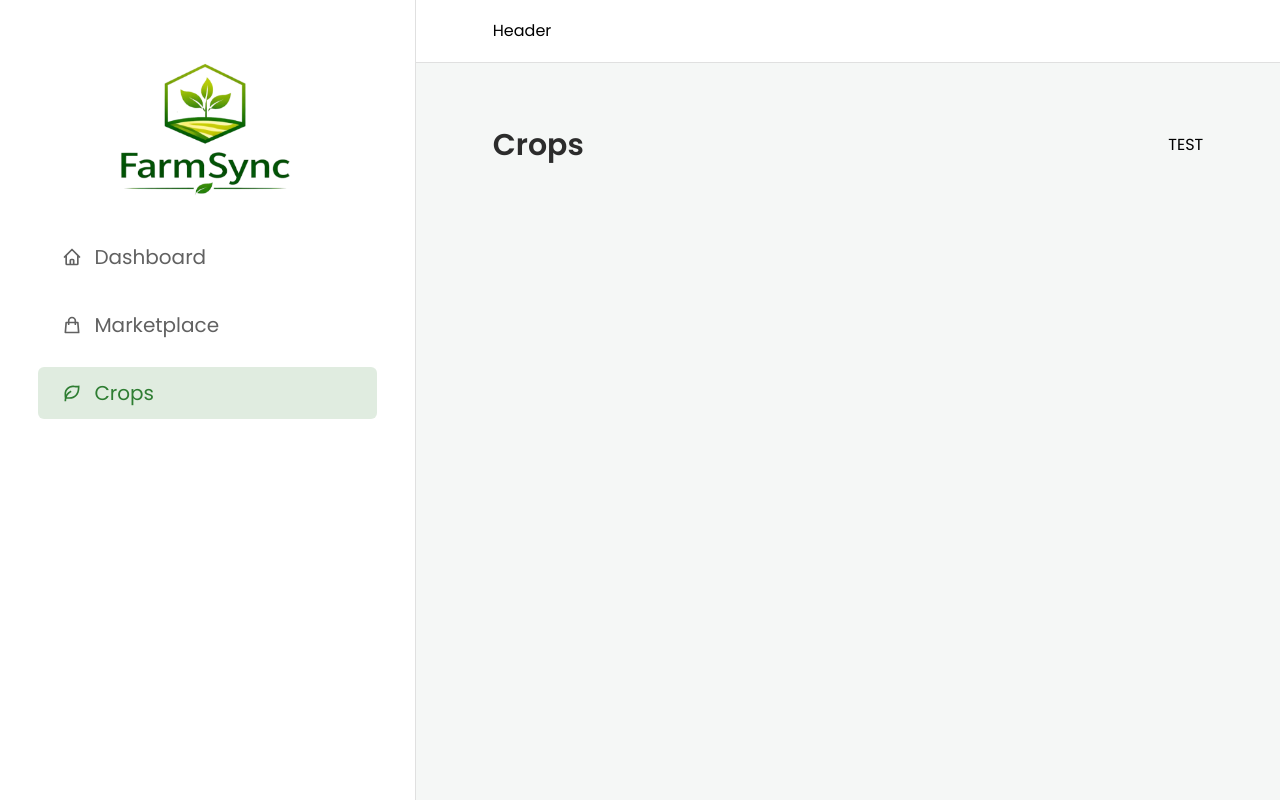
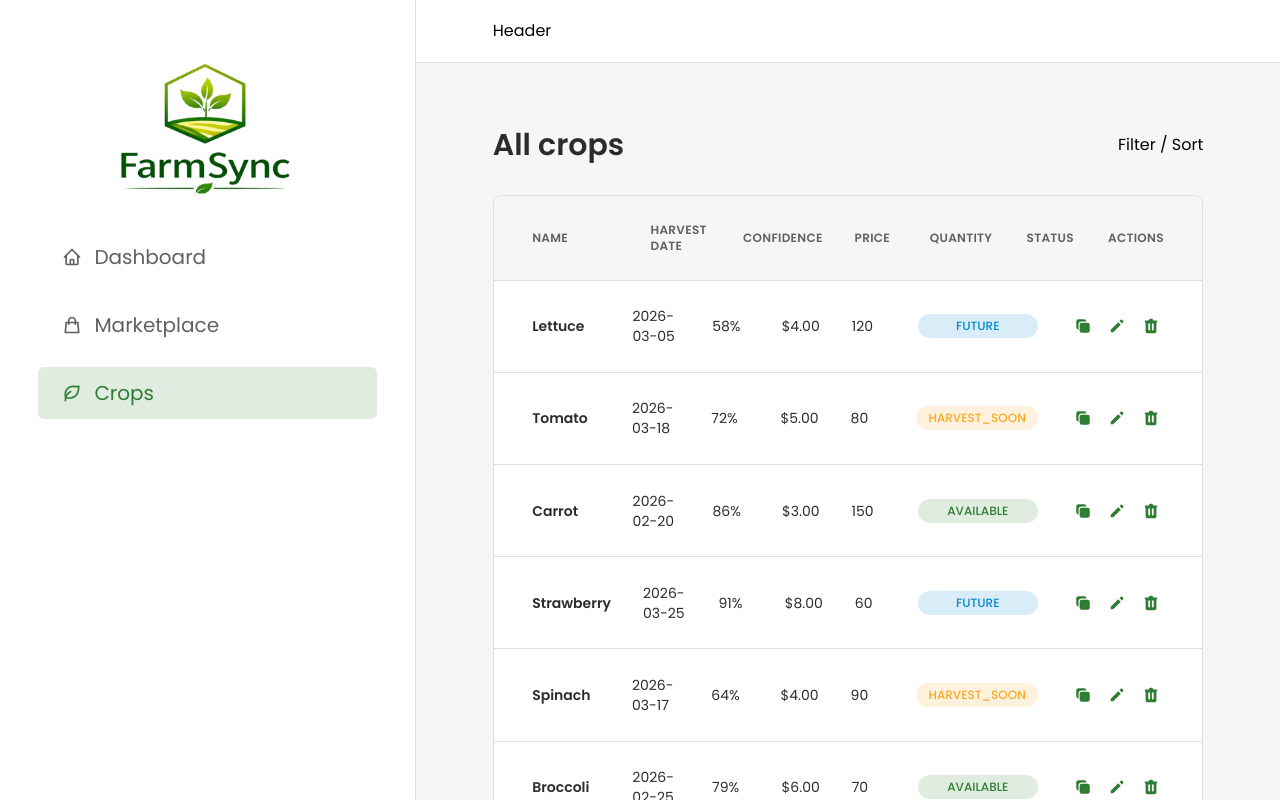
Before and after one commit to jan9601/CS-250-Project, a React (Vite) app in the folder frontend/FarmSync/: page /crops in a window 1280 px wide. Shown: the top 800 px of the page. Built offline with nearby package versions, Linux system fonts and the light colour scheme; a web font is replaced by a local one.

Commit message:
Implemented Crops table - needs onclick button functions

```diff
--- /dev/null
+++ b/frontend/FarmSync/src/features/crops/CropsRow.jsx
@@ -0,0 +1,96 @@
+import {HiSquare2Stack} from "react-icons/hi2";
+import {formatCurrency} from "../../utils/helpers";
+import {HiPencil, HiTrash} from "react-icons/hi";
+
+/**
+ * CropsRow
+ * --------
+ * Represents one crop row inside the crops table.
+ *
+ * This row shows the most important crop information for the farmer:
+ * - name
+ * - predicted harvest date
+ * - confidence score
+ * - price
+ * - quantity
+ * - status
+ * - actions
+ */
+function CropsRow({crop}) {
+  const {
+    id: cropId,
+    name,
+    plantingDate,
+    predictedHarvestDate,
+    confidenceScore,
+    price,
+    quantity,
+    status,
+  } = crop;
+
+  /**
+   * Maps each crop status to a badge color style.
+   * These colors follow the FarmSync design system:
+   * - AVAILABLE -> green
+   * - HARVEST_SOON -> yellow
+   * - FUTURE -> blue
+   */
+  const statusStyle = {
+    AVAILABLE: "bg-success/15 text-success",
+    HARVEST_SOON: "bg-accent-harvest/15 text-accent-harvest",
+    FUTURE: "bg-info/15 text-info",
+  };
+
+  return (
+    <div className="crops-row bg-surface text-sm text-text-primary">
+      <div className="font-semibold">{name}</div>
+
+      <div>{predictedHarvestDate}</div>
+
+      <div>{(confidenceScore * 100).toFixed()}%</div>
+
+      <div>{formatCurrency(price)}</div>
+
+      <div>{quantity}</div>
+
+      <div className="flex justify-center">
+        <span
+          className={`inline-block min-w-30 rounded-full px-3 py-1 text-center text-xs font-medium uppercase ${statusStyle[status]}`}
+        >
+          {status}
+        </span>
+      </div>
+
+      <div className="flex items-center justify-center gap-2 text-lg text-brand-primary">
+        <button
+          type="button"
+          className="cursor-pointer rounded-md p-1 transition-colors hover:bg-brand-light/20"
+          aria-label={`Duplicate ${name}`}
+          title="Duplicate crop"
+        >
+          <HiSquare2Stack />
+        </button>
+
+        <button
+          type="button"
+          className="cursor-pointer rounded-md p-1 transition-colors hover:bg-brand-light/20"
+          aria-label={`Edit ${name}`}
+          title="Edit crop"
+        >
+          <HiPencil />
+        </button>
+
+        <button
+          type="button"
+          className="cursor-pointer rounded-md p-1 transition-colors hover:bg-error/10 hover:text-error"
+          aria-label={`Delete ${name}`}
+          title="Delete crop"
+        >
+          <HiTrash />
+        </button>
+      </div>
+    </div>
+  );
+}
+
+export default CropsRow;
--- /dev/null
+++ b/frontend/FarmSync/src/features/crops/CropsTable.jsx
@@ -0,0 +1,41 @@
+import CropsRow from "./CropsRow";
+import {useCrops} from "./useCrops";
+
+/**
+ * CropsTable
+ * ----------
+ * Displays the farmer's crops in a table-like layout.
+ *
+ * The header and rows share the same `.crops-row` grid class
+ * so that all columns stay aligned.
+ */
+function CropsTable() {
+  const {isLoading, crops} = useCrops();
+
+  if (isLoading)
+    return (
+      <div className="flex items-center justify-center h-full">
+        <span className="loader"></span>
+      </div>
+    );
+
+  return (
+    <div className="overflow-hidden rounded-lg border border-border bg-surface">
+      <div className="crops-row border-b border-border bg-bg text-xs font-semibold uppercase tracking-wide text-text-secondary">
+        <div>Name</div>
+        <div>Harvest Date</div>
+        <div>Confidence</div>
+        <div>Price</div>
+        <div>Quantity</div>
+        <div className="text-center">Status</div>
+        <div className="text-center">Actions</div>
+      </div>
+
+      {crops.map((crop) => (
+        <CropsRow crop={crop} key={crop.id} />
+      ))}
+    </div>
+  );
+}
+
+export default CropsTable;
--- a/frontend/FarmSync/src/index.css
+++ b/frontend/FarmSync/src/index.css
@@ -80,3 +80,67 @@ body {
   grid-template-rows: auto 1fr;
   height: 100vh;
 }
+
+/* *************** */
+/* LOADING SPINNER*/
+/* ****************/
+.loader {
+  width: 48px;
+  height: 48px;
+  border-radius: 50%;
+  position: relative;
+  animation: rotate 1s linear infinite;
+}
+.loader::before {
+  content: "";
+  box-sizing: border-box;
+  position: absolute;
+  inset: 0px;
+  border-radius: 50%;
+  border: 5px solid var(--color-action-primary);
+  animation: prixClipFix 2s linear infinite;
+}
+
+@keyframes rotate {
+  100% {
+    transform: rotate(360deg);
+  }
+}
+
+@keyframes prixClipFix {
+  0% {
+    clip-path: polygon(50% 50%, 0 0, 0 0, 0 0, 0 0, 0 0);
+  }
+  25% {
+    clip-path: polygon(50% 50%, 0 0, 100% 0, 100% 0, 100% 0, 100% 0);
+  }
+  50% {
+    clip-path: polygon(50% 50%, 0 0, 100% 0, 100% 100%, 100% 100%, 100% 100%);
+  }
+  75% {
+    clip-path: polygon(50% 50%, 0 0, 100% 0, 100% 100%, 0 100%, 0 100%);
+  }
+  100% {
+    clip-path: polygon(50% 50%, 0 0, 100% 0, 100% 100%, 0 100%, 0 0);
+  }
+}
+
+/**
+ * Shared grid used by the crops table header and each row.
+ * Using the same grid in both places keeps all columns aligned.
+ */
+.crops-row {
+  display: grid;
+  grid-template-columns: 2fr 1.4fr 1.1fr 1fr 1fr 1.2fr 1.2fr;
+  column-gap: 2rem;
+  align-items: center;
+  padding: 1.6rem 2.4rem;
+}
+
+/**
+ * Adds a separator line between rows.
+ * This must be written this way in normal CSS.
+ */
+.crops-row:not(:last-child) {
+  border-bottom: 1px solid var(--color-border);
+}
--- a/frontend/FarmSync/src/pages/Crops.jsx
+++ b/frontend/FarmSync/src/pages/Crops.jsx
@@ -1,14 +1,20 @@
+import CropsTable from "../features/crops/CropsTable";
 import Heading from "../ui/Heading";
 import Row from "../ui/Row";
 
 function Crops() {
   return (
-    <Row type="horizontal">
-      <Heading type="h1" className="text-text-primary">
-        Crops
-      </Heading>
-      <p>TEST</p>
-    </Row>
+    <div className="flex flex-col gap-8">
+      <Row type="horizontal">
+        <Heading type="h1" className="text-text-primary">
+          All crops
+        </Heading>
+        <p>Filter / Sort</p>
+      </Row>
+      <Row>
+        <CropsTable />
+      </Row>
+    </div>
   );
 }
 
--- /dev/null
+++ b/frontend/FarmSync/src/utils/helpers.js
@@ -0,0 +1,4 @@
+export const formatCurrency = (value) =>
+  new Intl.NumberFormat("en", {style: "currency", currency: "USD"}).format(
+    value,
+  );
```
